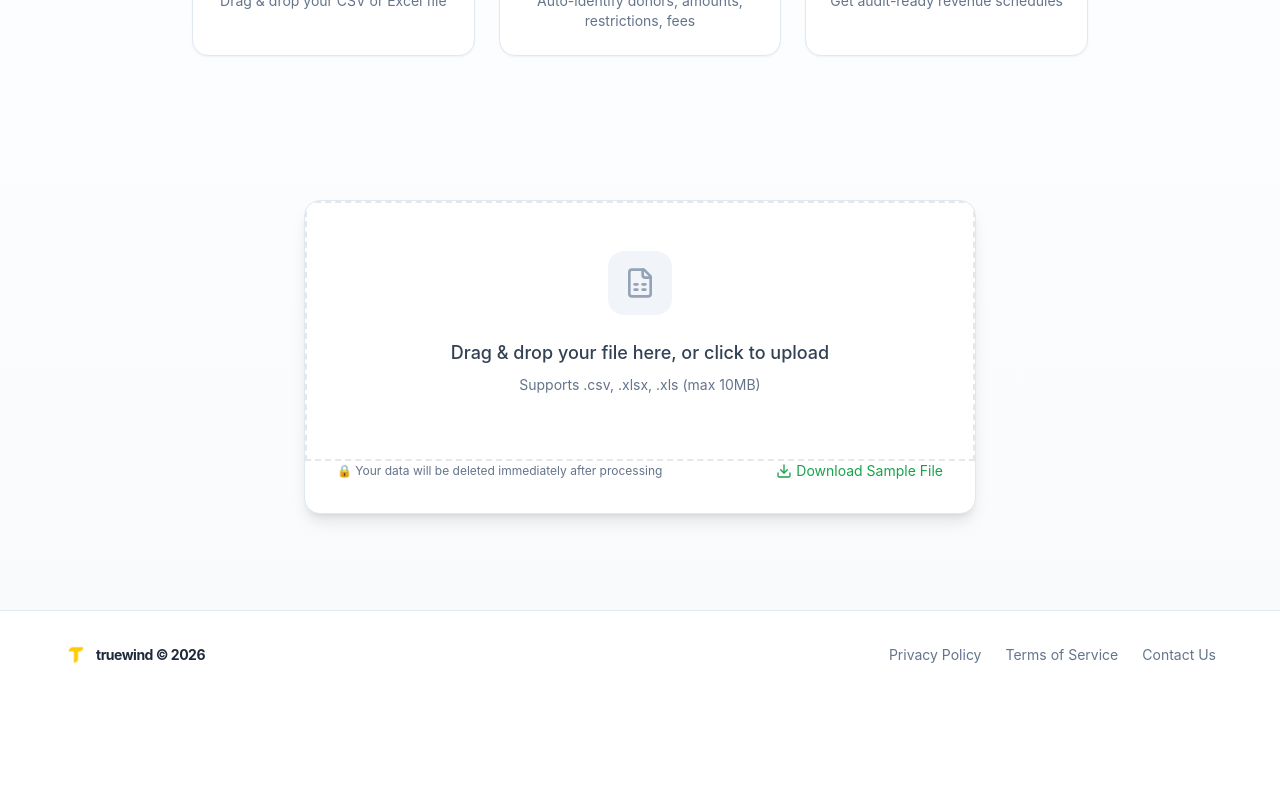
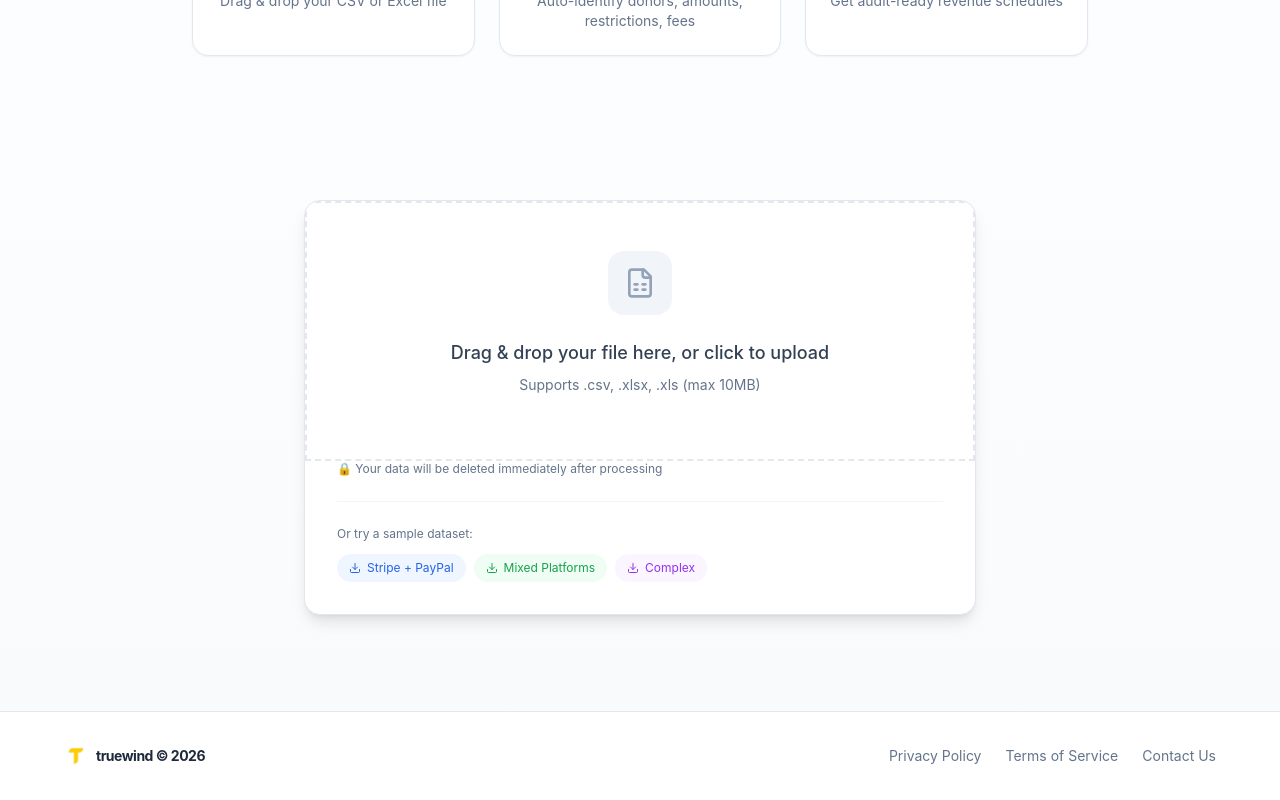
Before and after one commit to lyancynthia/truewind-revenue-cleaner, a Next.js app: page / in a window 1280 px wide. Shown: the part 543-1343 px from the top of the page. Before the commit the page ends 1242 px from the top, so only its background shows below. Built offline with nearby package versions, Linux system fonts and the light colour scheme.

Commit message:
Add all 3 sample datasets as download options

```diff
--- a/app/page.tsx
+++ b/app/page.tsx
@@ -366,14 +366,37 @@ export default function Home() {
                     <p className="text-xs text-slate-500">
                       🔒 Your data will be deleted immediately after processing
                     </p>
-                    <a
-                      href="/samples/sample_stripe_paypal_export.csv"
-                      download
-                      className="text-sm text-green-600 hover:text-green-700 flex items-center gap-1"
-                    >
-                      <DownloadIcon className="w-4 h-4" />
-                      Download Sample File
-                    </a>
+                  </div>
+
+                  {/* Sample Datasets */}
+                  <div className="mt-6 pt-6 border-t border-slate-100">
+                    <p className="text-xs text-slate-500 mb-3">Or try a sample dataset:</p>
+                    <div className="flex flex-wrap gap-2">
+                      <a
+                        href="/samples/sample_stripe_paypal_export.csv"
+                        download
+                        className="text-xs px-3 py-1.5 bg-blue-50 text-blue-600 hover:bg-blue-100 rounded-full flex items-center gap-1.5 transition-colors"
+                      >
+                        <DownloadIcon className="w-3 h-3" />
+                        Stripe + PayPal
+                      </a>
+                      <a
+                        href="/samples/sample_donations_mixed_platforms.csv"
+                        download
+                        className="text-xs px-3 py-1.5 bg-green-50 text-green-600 hover:bg-green-100 rounded-full flex items-center gap-1.5 transition-colors"
+                      >
+                        <DownloadIcon className="w-3 h-3" />
+                        Mixed Platforms
+                      </a>
+                      <a
+                        href="/samples/sample_donations_complex.csv"
+                        download
+                        className="text-xs px-3 py-1.5 bg-purple-50 text-purple-600 hover:bg-purple-100 rounded-full flex items-center gap-1.5 transition-colors"
+                      >
+                        <DownloadIcon className="w-3 h-3" />
+                        Complex
+                      </a>
+                    </div>
                   </div>
                 </div>
 
```
